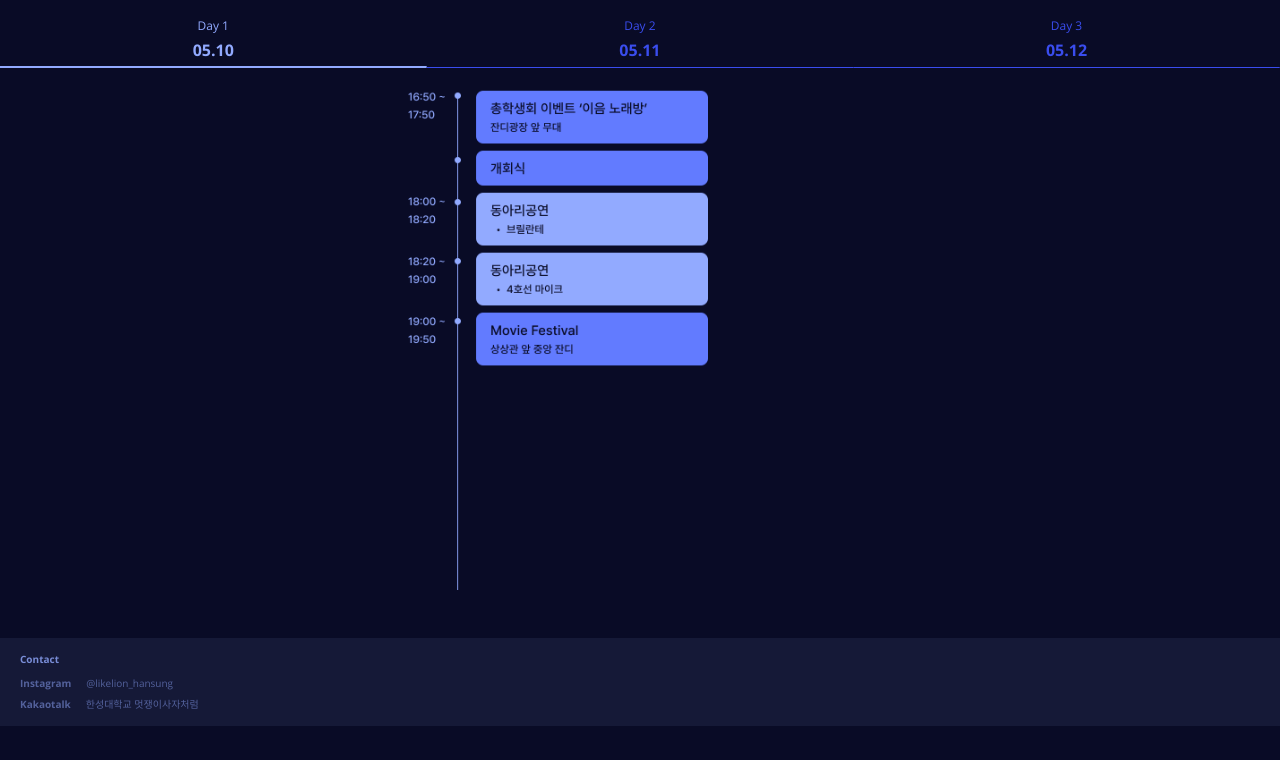
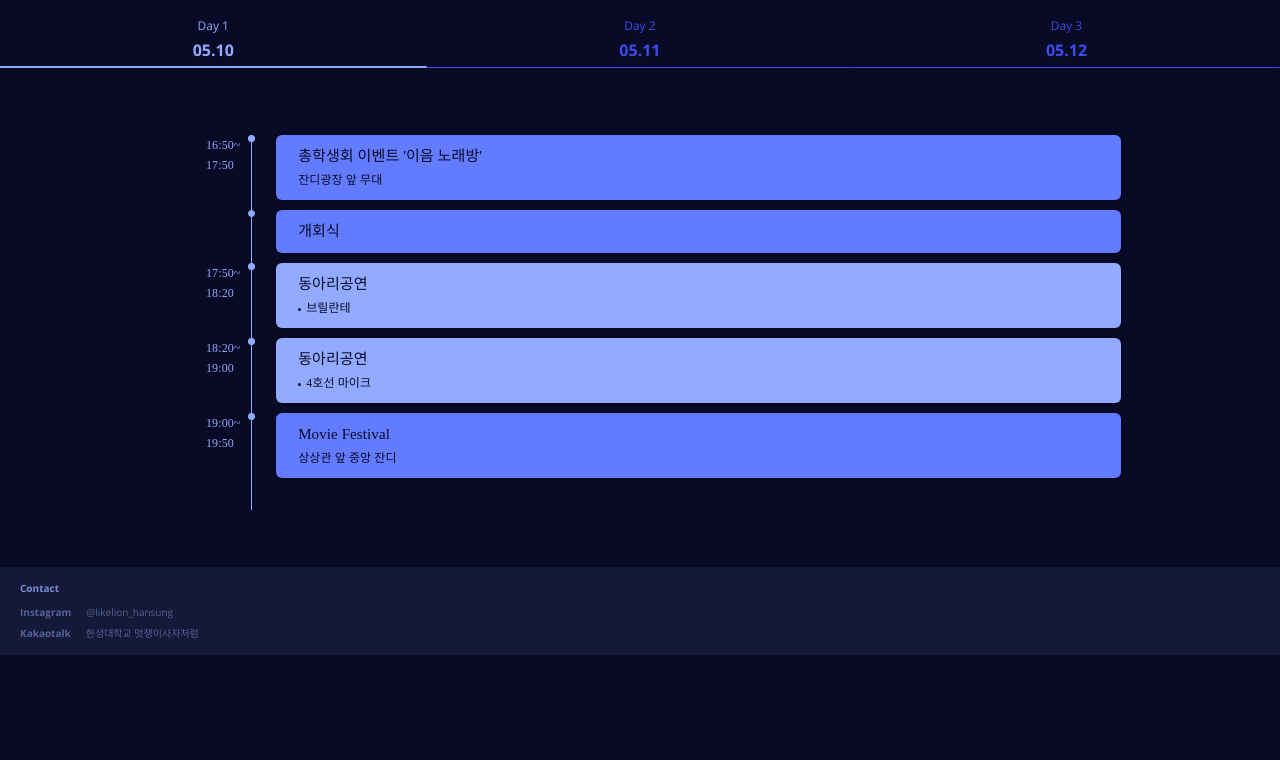
Before and after one commit to likelion-hansung/2023BlueFlameBE, a Django app: page /timeline in a window 1280 px wide. Shown: the part 40-800 px from the top of the page. Run offline with Django 4.2, Linux system fonts and the light colour scheme; some libraries are stand-ins or nearby versions.

Commit message:
modify timeline

```diff
--- a/BlueFlame/FestivalApp/templates/timeline.html
+++ b/BlueFlame/FestivalApp/templates/timeline.html
@@ -50,7 +50,7 @@
 </nav>
 <!-- menu bar -->
 <div class="grid text-center" style="display: flex; margin-top: 50px;">
-    <div class="g-col-4" style="width: 33.33%;" data-day="day1">
+  <div class="g-col-4" style="width: 33.33%;" data-day="timeline1">
     <div class="ex-day">
       Day 1
     </div>
@@ -58,7 +58,7 @@
       05.10
     </div>
   </div>
-    <div class="g-col-4" style="width: 33.33%;" data-day="day2">
+  <div class="g-col-4" style="width: 33.33%;" data-day="timeline2">
     <div class="ex-day">
       Day 2
     </div>
@@ -66,7 +66,7 @@
       05.11
     </div>
   </div>
-    <div class="g-col-4" style="width: 33.33%;" data-day="day3">
+  <div class="g-col-4" style="width: 33.33%;" data-day="timeline3">
     <div class="ex-day">
       Day 3
     </div>
@@ -76,17 +76,15 @@
   </div>
 </div>
 
-  <div class="container">
+<div class="container-timeline">
   <div class="container-box">
     <!--day1-->
-      <ul id="day1" class="day-content">
+    <ul id="timeline1" class="day-content">
       <li class="darkblue">
         <span></span>
         <div>
           <div class="title">총학생회 이벤트 '이음 노래방'</div>
           <div class="info2">잔디광장 앞 무대</div>
-            <!-- <div class="info">Let's make coolest things in css</div>
-              <div class="type">Presentation</div> -->
         </div>
         <span class="number">
           <span>16:50~&nbsp 17:50</span>
@@ -103,10 +101,10 @@
         <div>
           <div class="title">동아리공연</div>
           <div class="info">브릴란테</div>
-            <!-- <div class="type">Presentation</div> -->
+          <!-- <div class="type">Presentation</div>  -->
         </div>
         <span class="number">
-            <span>18:40~&nbsp 18:55</span>
+          <span>17:50~&nbsp 18:20</span>
         </span>
       </li>
       <li class="blue">
@@ -114,10 +112,10 @@
         <div>
           <div class="title">동아리공연</div>
           <div class="info">4호선 마이크</div>
-            <!-- <div class="type">Presentation</div> -->
+          <!-- <div class="type">Presentation</div>  -->
         </div>
         <span class="number">
-            <span>19:00~&nbsp 19:30</span>
+          <span>18:20~&nbsp 19:00</span>
         </span>
       </li>
       <li class="darkblue">
@@ -127,15 +125,19 @@
           <div class="info2">상상관 앞 중앙 잔디</div>
         </div>
         <span class="number">
-            <span>19:30~&nbsp 19:30</span>
+          <span>19:00~&nbsp 19:50</span>
         </span>
       </li>
+
+      <!-- <div style="text-align: center;">
+        <img src="../img/05:10.png" width="300">
+      </div> -->
     </ul>
   </div>
 
   <div class="container-box">
     <!--day2-->
-      <ul id="day2" class="day-content" style="display: none;">
+    <ul id="timeline2" class="day-content" style="display: none;">
       <li class="darkblue">
         <span></span>
         <div>
@@ -143,7 +145,7 @@
           <div class="info2">잔디광장 앞 무대</div>
         </div>
         <span class="number">
-            <span>16:50~&nbsp 17:50</span>
+          <span>17:30~&nbsp </span>
         </span>
       </li>
       <li class="blue">
@@ -153,7 +155,7 @@
           <div class="info">들불</div>
         </div>
         <span class="number">
-            <span>18:40~&nbsp 18:55</span>
+          <span>20:00~&nbsp 20:30</span>
         </span>
       </li>
       <li class="blue">
@@ -163,7 +165,7 @@
           <div class="info">왕산악</div>
         </div>
         <span class="number">
-            <span>19:00~&nbsp 19:30</span>
+          <span>20:30~&nbsp 20:55</span>
         </span>
       </li>
       <li class="lightblue">
@@ -174,15 +176,18 @@
           <div class="info">오마이걸</div>
         </div>
         <span class="number">
-            <span>19:30~&nbsp 19:30</span>
+          <span>21:00~&nbsp </span>
         </span>
       </li>
+      <!-- <div style="text-align: center;">
+        <img src="../img/05:11.png" width="300">
+      </div> -->
     </ul>
   </div>
 
   <div class="container-box">
     <!--day3-->
-      <ul id="day3" class="day-content" style="display: none;">
+    <ul id="timeline3" class="day-content" style="display: none;">
       <li class="blue">
         <span></span>
         <div>
@@ -190,7 +195,7 @@
           <div class="info">탈패</div>
         </div>
         <span class="number">
-            <span>18:40~&nbsp 18:55</span>
+          <span>17:30~&nbsp 17:50</span>
         </span>
       </li>
       <li class="blue">
@@ -200,7 +205,7 @@
           <div class="info">트라이엑스</div>
         </div>
         <span class="number">
-            <span>18:40~&nbsp 18:55</span>
+          <span>17:50~&nbsp 18:15</span>
         </span>
       </li>
       <li class="blue">
@@ -210,7 +215,7 @@
           <div class="info">엔오디</div>
         </div>
         <span class="number">
-            <span>19:00~&nbsp 19:30</span>
+          <span>18:15~&nbsp 18:40</span>
         </span>
       </li>
       <li class="darkblue">
@@ -224,34 +229,23 @@
         <div>
           <div class="title">초청아티스트 공연</div>
           <div class="info" style="margin-bottom:1%;">헤이즈</div>
-            <div class="info">호미들 & 릴김치</div>
+          <div class="info" style="margin-bottom:1%;">호미들 & 릴김치</div>
+          <div class="info" style="margin-bottom:1%;">카더가든</div>
+          <div class="info" style="margin-bottom:1%;">미노이</div>
         </div>
         <span class="number">
-            <span>19:30~&nbsp 19:30</span>
+          <span>19:00~&nbsp</span>
         </span>
       </li>
-        <li class="darkblue">
-          <span></span>
-          <div>
-            <div class="type">학생대표 인사</div>
-          </div>
-        </li>
-        <li class="lightblue">
-          <span></span>
-          <div>
-            <div class="title">초청아티스트 공연</div>
-            <div class="info">볼빨간사춘기</div>
-          </div>
-          <span class="number">
-            <span>19:30~&nbsp 19:30</span>
-          </span>
-        </li>
+      <!-- <div style="text-align: center;">
+        <img src="../img/05:12.png" width="300">
+      </div> -->
     </ul>
   </div>
 </div>
 
 <footer style="background-color: #151937;">
-    <p style="color: #92AAFFCC; font-weight: 700;">Contact</p>
+  <p style="color: #92AAFFCC; font-weight: 700; margin-top: 200;">Contact</p>
   <div style="margin-top: 9px;">
       <p>Instagram</p>
       <p>@likelion_hansung</p>
@@ -272,7 +266,7 @@
   days[0].classList.add("active");
 
   // dayContent 변수에 첫 번째 요일 콘텐츠를 할당
-    const dayContent = document.querySelector("#day1");
+  const dayContent = document.querySelector("#timeline1");
   dayContent.style.display = "block";
 
   days.forEach((day) => {
--- a/BlueFlame/FestivalApp/templates/timeline2.html
+++ /dev/null
@@ -1,310 +0,0 @@
-{% load static %}
-<!DOCTYPE html>
-<html lang="en">
-
-<head>
-  <meta charset="UTF-8">
-  <meta http-equiv="X-UA-Compatible" content="IE=edge">
-  <meta name="viewport" content="width=device-width, initial-scale=1.0">
-
-  <!-- CSS only -->
-  <link href="https://cdn.jsdelivr.net/npm/bootstrap@5.2.3/dist/css/bootstrap.min.css" rel="stylesheet"
-    integrity="sha384-rbsA2VBKQhggwzxH7pPCaAqO46MgnOM80zW1RWuH61DGLwZJEdK2Kadq2F9CUG65" crossorigin="anonymous">
-    <script src="https://cdnjs.cloudflare.com/ajax/libs/bootstrap/5.1.0/js/bootstrap.bundle.min.js"></script>
-  <link href="https://fonts.googleapis.com/css?family=Open+Sans:300,400,600,700" rel="stylesheet">
- <link rel="stylesheet" href="{% static 'css/default.css' %}">
-  <link rel="stylesheet" href="{% static 'css/timeline.css' %}">
-  <title>TimeTable</title>
-</head>
-
-<body>
-  <nav class="navbar fixed-top">
-    <input type="checkbox" id="icon">
-<label for="icon">  <!--label은 인라인 스타일-->
-    <span></span>
-    <span></span>
-    <span></span>
-</label>
-<div id="header">
-    <img src="{% static 'img/Menu.png' %}" style="height: 3vh; margin-top: 27px; margin-left: 30px;" >
-    <ul class="menu_item" style="margin-left: 30px;">
-        <li>
-            <img src="{% static 'img/Vector.png' %}" style="height: 1.5vh;">
-            <a href="{% url 'timeline' %}">타임 테이블</a>
-        </li>
-        <li class="menu_li">
-            <img src="{% static 'img/Vector.png' %}" style="height: 1.5vh;">
-            <a href="{% url 'booth' 0 %}">부스 안내</a>
-        </li>
-        <li class="menu_li">
-            <img src="{% static 'img/Vector.png' %}" style="height: 1.5vh;">
-            <a href="{% url 'aboutus' %}">About us</a>
-        </li>
-        <li class="menu_li">
-          <img src="{% static 'img/Vector.png' %}" style="height: 1.5vh;">
-          <a href="{% url 'home' %}">Home</a>
-      </li>
-    </ul>
-</div>
-</nav>
-  <!-- menu bar -->
-  <div class="grid text-center" style="display: flex; margin-top: 50px;">
-    <div class="g-col-4" style="width: 33.33%;" data-day="day1">
-      <div class="ex-day">
-        Day 1
-      </div>
-      <div class="ex-date">
-        05.10
-      </div>
-    </div>
-    <div class="g-col-4" style="width: 33.33%;" data-day="day2">
-      <div class="ex-day">
-        Day 2
-      </div>
-      <div class="ex-date">
-        05.11
-      </div>
-    </div>
-    <div class="g-col-4" style="width: 33.33%;" data-day="day3">
-      <div class="ex-day">
-        Day 3
-      </div>
-      <div class="ex-date">
-        05.12
-      </div>
-    </div>
-  </div>
-
-  <div class="container">
-    <div class="container-box">
-      <!--day1-->
-      <ul id="day1" class="day-content">
-        <!-- <li class="darkblue">
-          <span></span>
-          <div>
-            <div class="title">총학생회 이벤트 '이음 노래방'</div>
-            <div class="info2">잔디광장 앞 무대</div>
-          </div>
-          <span class="number">
-            <span>16:50~&nbsp 17:50</span>
-          </span>
-        </li>
-        <li class="darkblue">
-          <span></span>
-          <div>
-            <div class="type">개회식</div>
-          </div>
-        </li>
-        <li class="blue">
-          <span></span>
-          <div>
-            <div class="title">동아리공연</div>
-            <div class="info">브릴란테</div>
-            <!-- <div class="type">Presentation</div>
-          </div>
-          <span class="number">
-            <span>18:40~&nbsp 18:55</span>
-          </span>
-        </li>
-        <li class="blue">
-          <span></span>
-          <div>
-            <div class="title">동아리공연</div>
-            <div class="info">4호선 마이크</div>
-            <!-- <div class="type">Presentation</div>
-          </div>
-          <span class="number">
-            <span>19:00~&nbsp 19:30</span>
-          </span>
-        </li>
-        <li class="darkblue">
-          <span></span>
-          <div>
-            <div class="title">Movie Festival</div>
-            <div class="info2">상상관 앞 중앙 잔디</div>
-          </div>
-          <span class="number">
-            <span>19:30~&nbsp 19:30</span>
-          </span>
-        </li> -->
-
-        <div style="text-align: center;">
-          <img src="{% static 'img/05:10.png' %}" width="300">
-        </div>
-      </ul>
-    </div>
-
-    <div class="container-box">
-      <!--day2-->
-      <ul id="day2" class="day-content" style="display: none;">
-        <!-- <li class="darkblue">
-          <span></span>
-          <div>
-            <div class="title">낙산가요제</div>
-            <div class="info2">잔디광장 앞 무대</div>
-          </div>
-          <span class="number">
-            <span>16:50~&nbsp 17:50</span>
-          </span>
-        </li>
-        <li class="blue">
-          <span></span>
-          <div>
-            <div class="title">동아리공연</div>
-            <div class="info">들불</div>
-          </div>
-          <span class="number">
-            <span>18:40~&nbsp 18:55</span>
-          </span>
-        </li>
-        <li class="blue">
-          <span></span>
-          <div>
-            <div class="title">동아리공연</div>
-            <div class="info">왕산악</div>
-          </div>
-          <span class="number">
-            <span>19:00~&nbsp 19:30</span>
-          </span>
-        </li>
-        <li class="lightblue">
-          <span></span>
-          <div>
-            <div class="title">초청아티스트 공연</div>
-            <div class="info" style="margin-bottom:1%;">임재현</div>
-            <div class="info">오마이걸</div>
-          </div>
-          <span class="number">
-            <span>19:30~&nbsp 19:30</span>
-          </span>
-        </li> -->
-        <div style="text-align: center;">
-          <img src="{% static 'img/05:11.png' %}" width="300">
-        </div>
-      </ul>
-    </div>
-
-    <div class="container-box">
-      <!--day3-->
-      <ul id="day3" class="day-content" style="display: none;">
-        <!-- <li class="blue">
-          <span></span>
-          <div>
-            <div class="title">동아리공연</div>
-            <div class="info">탈패</div>
-          </div>
-          <span class="number">
-            <span>18:40~&nbsp 18:55</span>
-          </span>
-        </li>
-        <li class="blue">
-          <span></span>
-          <div>
-            <div class="title">동아리공연</div>
-            <div class="info">트라이엑스</div>
-          </div>
-          <span class="number">
-            <span>18:40~&nbsp 18:55</span>
-          </span>
-        </li>
-        <li class="blue">
-          <span></span>
-          <div>
-            <div class="title">동아리공연</div>
-            <div class="info">엔오디</div>
-          </div>
-          <span class="number">
-            <span>19:00~&nbsp 19:30</span>
-          </span>
-        </li>
-        <li class="darkblue">
-          <span></span>
-          <div>
-            <div class="type">폐막식</div>
-          </div>
-        </li>
-        <li class="lightblue">
-          <span></span>
-          <div>
-            <div class="title">초청아티스트 공연</div>
-            <div class="info" style="margin-bottom:1%;">헤이즈</div>
-            <div class="info">호미들 & 릴김치</div>
-          </div>
-          <span class="number">
-            <span>19:30~&nbsp 19:30</span>
-          </span>
-        </li>
-        <li class="darkblue">
-          <span></span>
-          <div>
-            <div class="type">학생대표 인사</div>
-          </div>
-        </li>
-        <li class="lightblue">
-          <span></span>
-          <div>
-            <div class="title">초청아티스트 공연</div>
-            <div class="info">볼빨간사춘기</div>
-          </div>
-          <span class="number">
-            <span>19:30~&nbsp 19:30</span>
-          </span>
-        </li> -->
-        <div style="text-align: center;">
-          <img src="{% static 'img/05:12.png' %}" width="300">
-        </div>
-      </ul>
-    </div>
-  </div>
-
-  <footer style="background-color: #151937;">
-    <p style="color: #92AAFFCC; font-weight: 700; margin-top: 200;">Contact</p>
-    <div style="margin-top: 9px;">
-        <p>Instagram</p>
-        <p>@likelion_hansung</p>
-    </div>
-    <div style="margin-top: 6px;">
-        <p>Kakaotalk</p>
-        <p>한성대학교 멋쟁이사자처럼</p>
-    </div>
-  </footer>
-
-  <script>
-    // 요일 클릭 이벤트 처리
-    const grid = document.querySelector(".grid");
-    const days = grid.querySelectorAll(".g-col-4");
-    const contents = document.querySelectorAll(".day-content");
-
-    // 첫 번째 요일에 active 클래스 추가
-    days[0].classList.add("active");
-
-    // dayContent 변수에 첫 번째 요일 콘텐츠를 할당
-    const dayContent = document.querySelector("#day1");
-    dayContent.style.display = "block";
-
-    days.forEach((day) => {
-      day.addEventListener("click", function () {
-        // 모든 요일에서 active 클래스를 제거
-        days.forEach((day) => {
-          day.classList.remove("active");
-        });
-
-        // 현재 클릭된 요일에 active 클래스 추가
-        this.classList.add("active");
-
-        // 해당하는 컨텐츠를 표시하도록 함
-        contents.forEach((content) => {
-          content.style.display = "none";
-        });
-
-        const dayContent = document.querySelector(`#${this.dataset.day}`);
-        dayContent.style.display = "block";
-
-      });
-    });
-
-  </script>
-
-</body>
-
-</html>
--- a/BlueFlame/FestivalApp/views.py
+++ b/BlueFlame/FestivalApp/views.py
@@ -5,7 +5,7 @@
     return render(request, 'main.html')
 
 def timeLine(request):
-    return render(request, 'timeline2.html')
+    return render(request, 'timeline.html')
 
 def booth2(request):
     return render(request, 'booth(Day1).html')
--- a/BlueFlame/static/css/timeline.css
+++ b/BlueFlame/static/css/timeline.css
@@ -6,11 +6,11 @@
   margin-left: 20px;
 }
 
- /* ul {
+ul {
   list-style: none;
   margin: 0;
   padding: 0;
- } */
+}
 
 .g-col-4 {
   margin-top: 10px;
@@ -95,18 +95,20 @@
 
 }
 
- .container {
+.container-timeline {
   text-align: center;
   /* 가운데정렬 */
-   width: 80%;
+  /* width: 100%; */
+  height: 509px;
 }
 
- .container .container-box {
+.container-timeline .container-box {
   display: inline-block;
   /* 가운데정렬 */
+  width: 60%;
 }
 
- .container ul {
+.container-timeline ul {
   margin: 0;
   margin-top: 10%;
   list-style: none;
@@ -117,31 +119,33 @@
   align-items: center;
 }
 
- .container ul li {
-   text-align: left;
+.container-timeline ul li {
   position: relative;
-   margin-left: 30px;
+  margin-left: 20px;
   padding: 14px;
   border-radius: 6px;
   width: 110%;
   box-shadow: 0 0 4px rgba(0, 0, 0, 0.12), 0 2px 2px rgba(0, 0, 0, 0.08);
+  text-align: left;
 }
 
- .container ul li:not(:first-child) {
+.container-timeline ul li:not(:first-child) {
   margin-top: 10px;
 }
 
- .container ul li>span {
+.container-timeline ul li>span {
   width: 1px;
   height: 130%;
   background: #92AAFF;
   left: -30px;
   top: 0;
   position: absolute;
+  margin-left: 5px;
 }
 
- .container ul li>span:before,
- .container ul li>span:after {
+.container-timeline ul li>span:before {
+/* ,
+.container-timeline ul li>span:after { */
   content: '';
   width: 7px;
   height: 7px;
@@ -153,33 +157,48 @@
   top: 0;
 }
 
- .container ul li>div {
+.container-timeline ul li>div {
   margin-left: 1%;
 }
 
- .container ul div .title,
- .container ul div .type {
+.container-timeline ul div .title,
+.container-timeline ul div .type {
+ font-family: Pretendard;
+ font-size: 15px;
+ font-weight: 500;
+ line-height: 15px;
+ letter-spacing: 0.10000000149011612px;
+ text-align: left;
+
+ /*
  font-family: 'Pretendard';
+ font-style: normal;font-weight: 500;
+ font-size: 12px;
+ line-height: 100%;
+ letter-spacing: 0.1px; */
+}
+.container-timeline ul div .title {
+ margin-bottom: 10px;
+}
+.container-timeline ul div .info,
+.container-timeline ul div .info2{
+ font-family: Pretendard;
+ font-size: 12px;
+ font-weight: 500;
+ line-height: 12px;
+ letter-spacing: 0.10000000149011612px;
+ text-align: left;
+
+
+ /* font-family: 'Pretendard';
  font-style: normal;
  font-weight: 500;
-  font-size: 15px;
+ font-size: 10px;
  line-height: 100%;
-  letter-spacing: 0.1px;
- }
- .container ul div .title {
-  margin-bottom: 10px;
- }
- .container ul div .info,
- .container ul div .info2{
-  font-family: 'Pretendard';
-  font-style: normal;
-  font-weight: 500;
-  font-size: 12px;
-  line-height: 100%;
-  letter-spacing: 0.1px;
+ letter-spacing: 0.1px; */
 }
 
- .container ul div .info::before {
+.container-timeline ul div .info::before {
  content: "";
  display: inline-block;
  width: 3px;
@@ -188,31 +207,45 @@
  border-radius: 50%;
  background-color: #090B26;
  vertical-align: middle;
-  margin-top:-1%;
+ /* margin-top:1%; */
 }
 
 
- .container ul li>div>div {
+.container-timeline ul li>div>div {
   margin-top: 0px;
 }
 
- .container ul li span.number {
+.container-timeline ul li span.number {
   height: 150%;
   color: #92AAFF;
+  top: 0px;
+}
+
+.container-timeline ul li span.number span {
+ position: absolute;
+ width: 42px;
+ height: 40px;
+ left: -45px;
+ top: 162px;
+
+ font-family: 'Pretendard';
+ font-style: normal;
+ font-weight: 500;
+ font-size: 12px;
+ line-height: 20px;
+ letter-spacing: 0.1px;
+ color: #92AAFF;
+  /* position: absolute;
+  font-size: 10px;
+  left: -45px;
+  font-weight: bold; */
+}
+
+.container-timeline ul li span.number span:first-child {
+  top: 0;
 
 }
 
- .container ul li span.number span {
-   position: absolute;
-   font-size: 12px;
-   left: -45px;
-   font-weight: bold;
- }
-
- .container ul li span.number span:first-child {
+.container-timeline ul li span.number span:last-child {
   top: 0;
 }
-
- .container ul li span.number span:last-child {
-   top: 0;
- }
```
Lines whose indentation alone changed are shown as unchanged.
